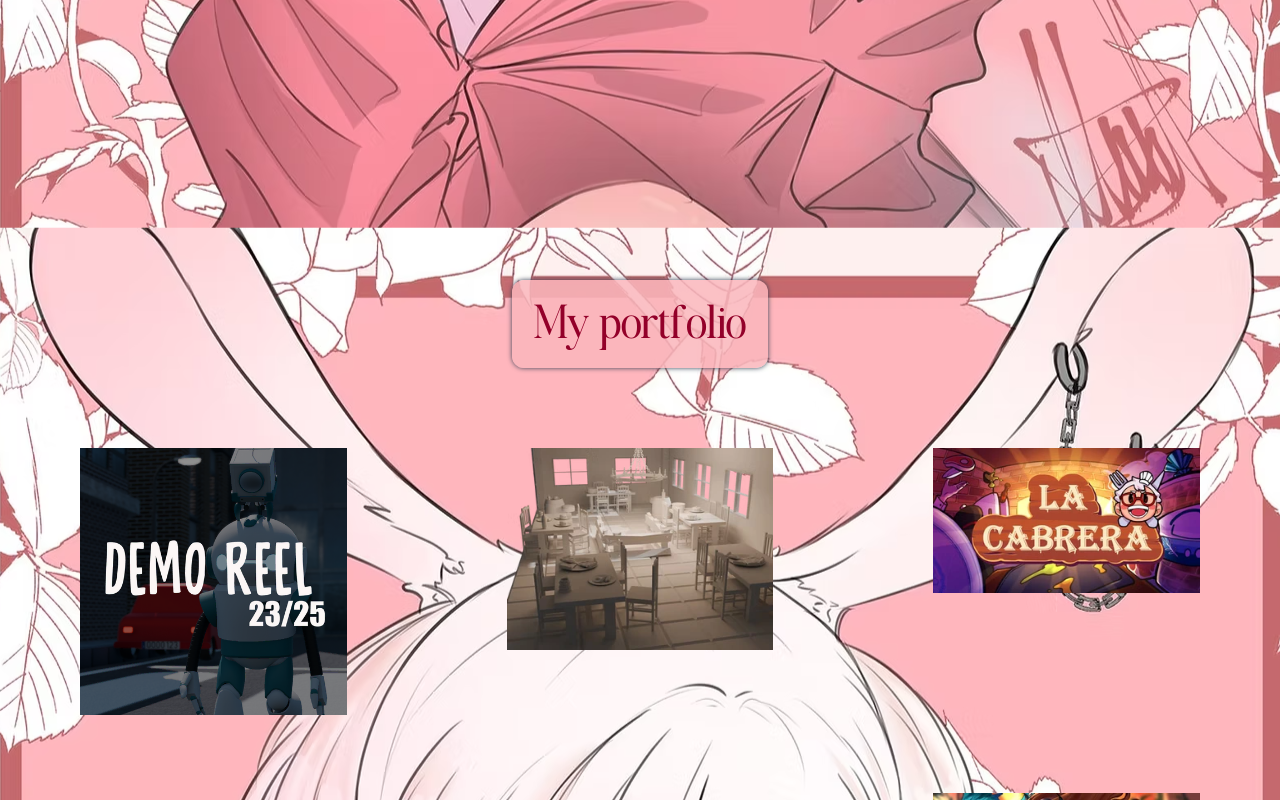
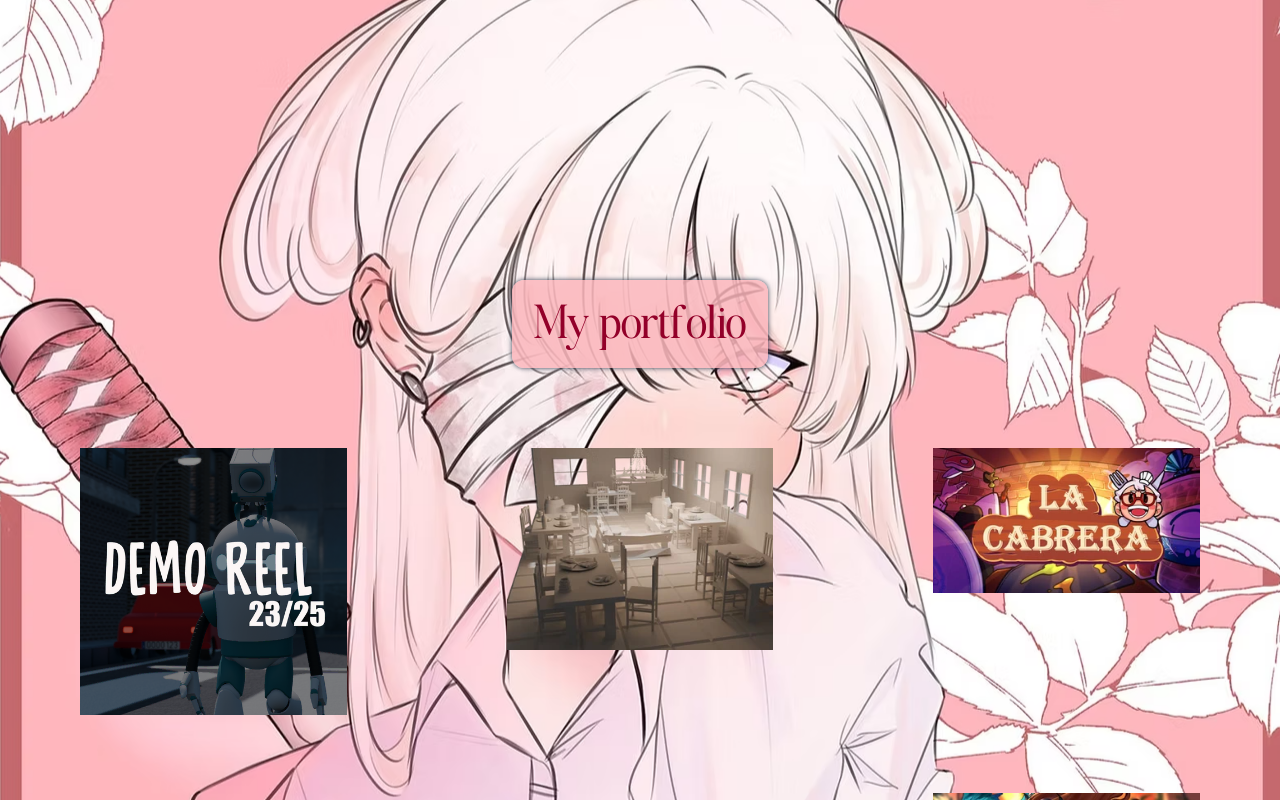
Before and after one commit to Sunderfal/eva-portfolio, a React (Vite) app: page /projects in a window 1280 px wide. Shown: the top 800 px of the page. Built offline with nearby package versions, Linux system fonts and the light colour scheme; a web font is replaced by a local one.

Commit message:
Fixed projects background for iOS devices

```diff
--- a/src/components/BackgroundHandler/BackgroundHandler.tsx
+++ b/src/components/BackgroundHandler/BackgroundHandler.tsx
@@ -1,6 +1,5 @@
 import { useEffect } from "react";
 import { useLocation } from "react-router-dom";
-import background from "@assets/images/projects/projects-background.webp";
 
 function BackgroundHandler() {
 
@@ -8,17 +7,16 @@ function BackgroundHandler() {
 
     useEffect(() => {
 
-        document.body.style.backgroundImage = `url(${background})`;
+        const body = document.body;
 
-        if(pathname === "/projects" && !/iPhone|iPad|iPod/i.test(navigator.userAgent)) {
-            document.body.style.backgroundAttachment = "fixed";
-            document.body.style.backgroundPosition = "47% 40%";
-        } else if(pathname === "/projects" && /iPhone|iPad|iPod/i.test(navigator.userAgent)) {
-            document.body.style.backgroundPosition = "center";
-            document.body.style.backgroundSize = "cover";
+        body.classList.remove("projects-bg", "about-bg", "default-bg");
+
+        if(pathname === "/projects") {
+            body.classList.add("projects-bg");
+        } else if(pathname === "/about-me") {
+            body.classList.add("about-bg");
         } else {
-            document.body.style.backgroundImage = "none";
-            document.body.style.backgroundColor = location.pathname === "/about-me" ? "#e5a5cf" : "#fbb7bd";
+            body.classList.add("default-bg");
         }
 
     }, [pathname]);
--- a/src/index.css
+++ b/src/index.css
@@ -32,3 +32,27 @@
     --font-active-color: #930029;
     --font-color: #c26970;
 }
+
+body::before {
+    content: none;
+}
+
+body.projects-bg::before {
+    content: "";
+    position: fixed;
+    top: 0;
+    left: 0;
+    width: 100vw;
+    height: 100vh;
+    background-image: url("@assets/images/projects/projects-background.webp");
+    background-position: 47% 40%;
+    z-index: -1;
+}
+
+body.about-bg {
+    background-color: #e5a5cf;
+}
+
+body.default-bg {
+    background-color: #fbb7bd;
+}
```
